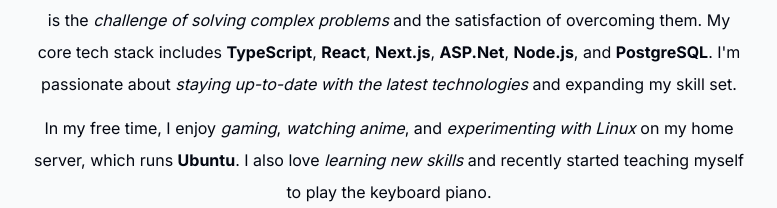
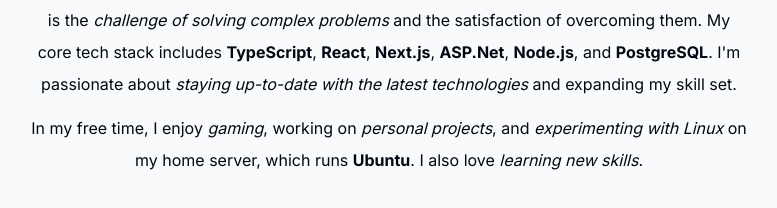
Before and after one commit to Riley-Chometa/portfolio, a Next.js app: page / in a window 1280 px wide. Shown: the part 1048-1256 px from the top of the page, without its empty margins (251-1028 px from the left). Built offline with nearby package versions, Linux system fonts and the light colour scheme; no server answers.

Commit message:
Update about.tsx

```diff
--- a/components/about.tsx
+++ b/components/about.tsx
@@ -22,7 +22,7 @@
         </p>
 
         <p>
-          In my free time, I enjoy <span className="italic">gaming</span>, <span className="italic">watching anime</span>, and <span className="italic">experimenting with Linux</span> on my home server, which runs <span className="font-bold">Ubuntu</span>. I also love <span className="italic">learning new skills</span> and recently started teaching myself to play the keyboard piano.
+          In my free time, I enjoy <span className="italic">gaming</span>, working on <span className="italic">personal projects</span>, and <span className="italic">experimenting with Linux</span> on my home server, which runs <span className="font-bold">Ubuntu</span>. I also love <span className="italic">learning new skills</span>.
         </p>
     </motion.section>
   )
```
